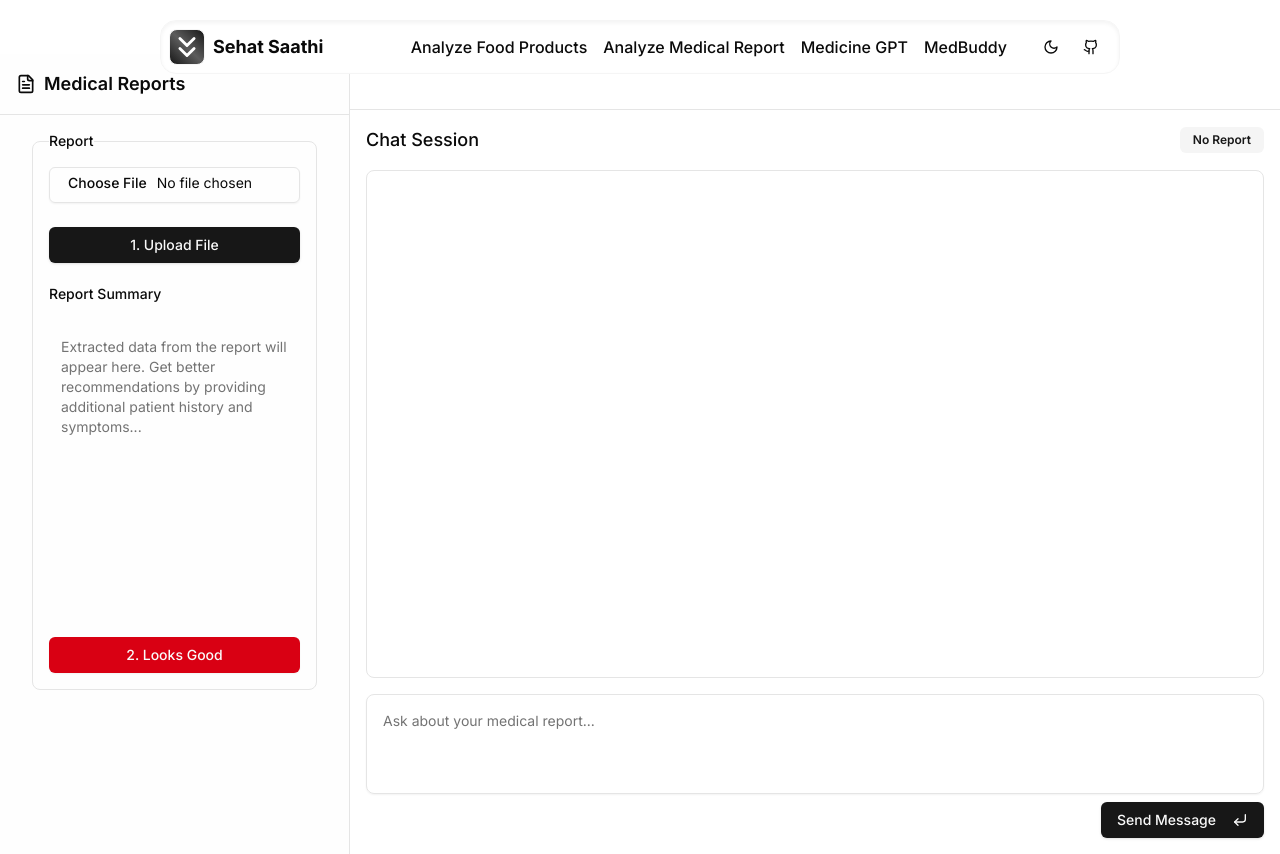
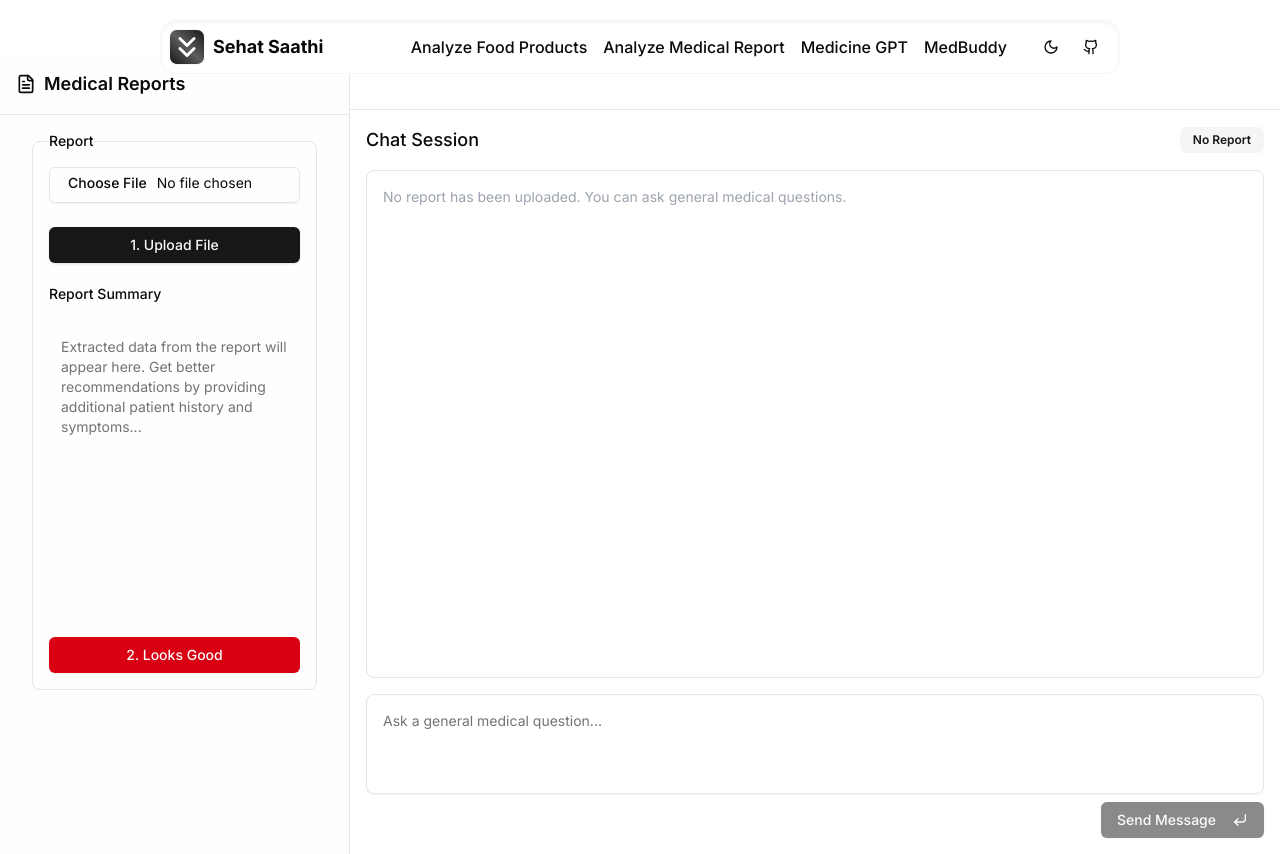
Before and after one commit to ammaarKhan13/SehatSaathi, a Next.js app: page /report in a window 1280 px wide. Built offline with nearby package versions, Linux system fonts and the light colour scheme.

Commit message:
Update chatcomponent.tsx

```diff
--- a/components/chatcomponent.tsx
+++ b/components/chatcomponent.tsx
@@ -14,14 +14,13 @@ import {
 import Markdown from '@/components/markdown';
 
 interface ChatComponentProps {
-  reportData?: string;
+  reportData?: string | null;
 }
 
 const ChatComponent = ({ reportData }: ChatComponentProps) => {
-  const { messages, input, handleInputChange, handleSubmit, isLoading, data } =
-    useChat({
-      api: "/api/medichatgemini",
-    });
+  const { messages, input, handleInputChange, handleSubmit, isLoading, data } = useChat({
+    api: "/api/medichatgemini",
+  });
 
   // Safely extract retrievals data
   const getRetrievals = () => {
@@ -47,7 +46,17 @@ const ChatComponent = ({ reportData }: ChatComponentProps) => {
 
       {/* Messages Area */}
       <div className="flex-1 overflow-auto rounded-lg border bg-background p-4">
-        <Messages messages={messages} isLoading={isLoading} />
+        {messages.length > 0 ? (
+          <Messages messages={messages} isLoading={isLoading} />
+        ) : reportData ? (
+          <p className="text-sm text-gray-400">
+            Your report has been loaded. You can now ask questions about it.
+          </p>
+        ) : (
+          <p className="text-sm text-gray-400">
+            No report has been uploaded. You can ask general medical questions.
+          </p>
+        )}
       </div>
 
       {/* Relevant Info Section */}
@@ -85,12 +94,12 @@ const ChatComponent = ({ reportData }: ChatComponentProps) => {
         <Textarea
           value={input}
           onChange={handleInputChange}
-          placeholder="Ask about your medical report..."
+          placeholder={reportData ? "Ask about your medical report..." : "Ask a general medical question..."}
           className="min-h-[100px] p-4 rounded-lg resize-none"
         />
         <Button
           type="submit"
-          disabled={isLoading}
+          disabled={isLoading || input.trim() === ""}
           className="ml-auto"
         >
           {isLoading ? (
```
